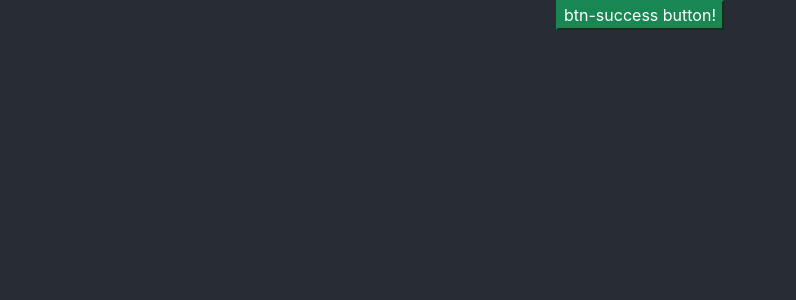
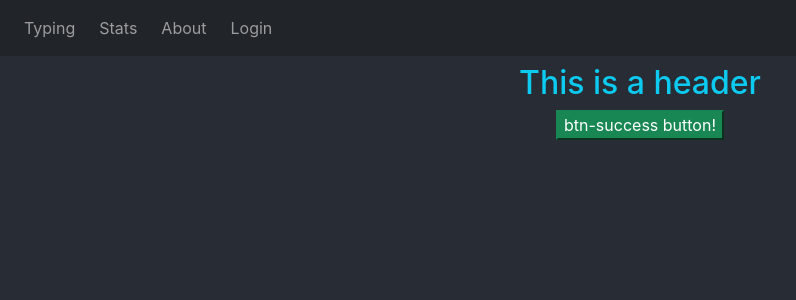
Before and after one commit to inowen/TypeAide, a React (Create React App) app in the folder react_frontend/: page / in a window 1280 px wide. Shown: the top 300 px of the page, without its empty margins (0-796 px from the left). Built offline with nearby package versions, Linux system fonts and the light colour scheme.

Commit message:
Attempt at navbar
Pretty clunky

```diff
--- a/react_frontend/src/App.tsx
+++ b/react_frontend/src/App.tsx
@@ -1,15 +1,58 @@
 import React, {useState} from 'react';
+import {NavbarToggler, Collapse, NavItem} from 'reactstrap';
 import 'reactstrap';
-import { Button, Container, Nav, Navbar, NavbarBrand, NavbarText, NavLink } from 'reactstrap';
+import { Button, Container, Nav, Navbar, NavbarBrand, NavbarText, NavLink, Row, Col} from 'reactstrap';
 import './App.css';
 
+function Header() {
+  return <div className="">
+    <Navbar color='dark' dark expand={false} role="navigation">
+      <Nav className="mr-auto" navbar>
+        <Container fluid="md">
+          <Row>
+          <Col>
+          <NavItem>
+            <NavLink href="/">Typing</NavLink>
+          </NavItem>
+          </Col>
+          <Col>
+          <NavItem>
+            <NavLink href="/">Stats</NavLink>
+          </NavItem>
+          </Col>
+          <Col>
+          <NavItem>
+            <NavLink href="/">About</NavLink>
+          </NavItem>
+          </Col>
+          <Col>
+          <NavItem>
+            <NavLink href="/">Login</NavLink>
+          </NavItem>
+          </Col>
+          </Row>
+        </Container>
+      </Nav>
+    </Navbar>
+  </div>
+}
+
+function ChangingButton(props: any) {
+      return <button className={props.type} onClick={
+        () => props.setType((prev:string) => {
+          return prev=="btn-success" ? "btn-primary" : "btn-success";
+        })
+      }>{props.type} button!</button>
+}
 
 function App() {
   let type: string, setType: any;
   [type, setType] = useState("btn-success");
   return <div className="App">
-    <Container>
-      <button className={type} onClick={() => setType((prev:string) => {return prev=="btn-success" ? "btn-primary" : "btn-success"})}>{type} button!</button>
+    <Header/>
+    <Container className="mt-2">
+      <h2 className="text-info">This is a header</h2>
+      <ChangingButton type={type} setType={setType}/>
     </Container>
   </div>;
 }
```
